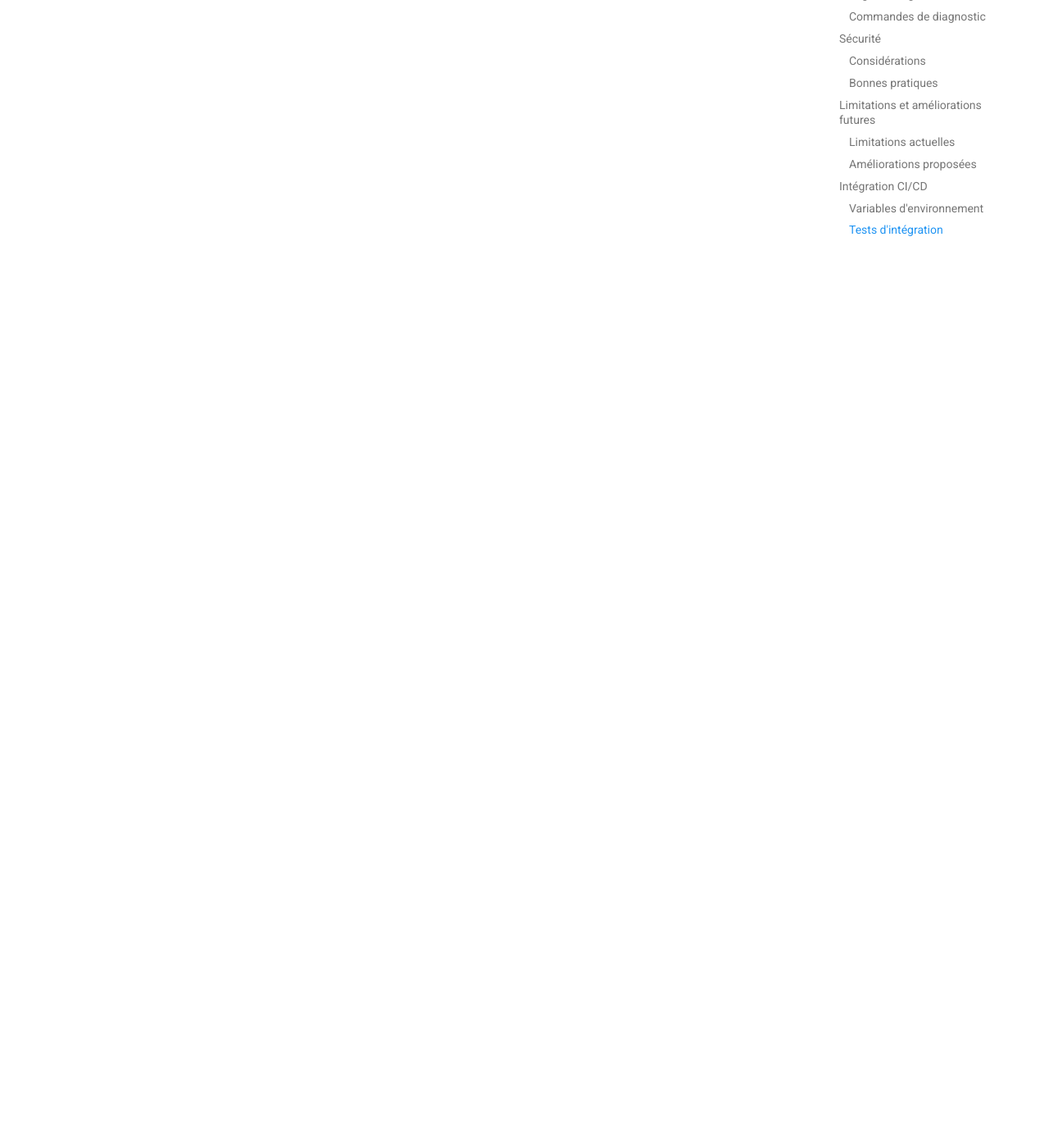
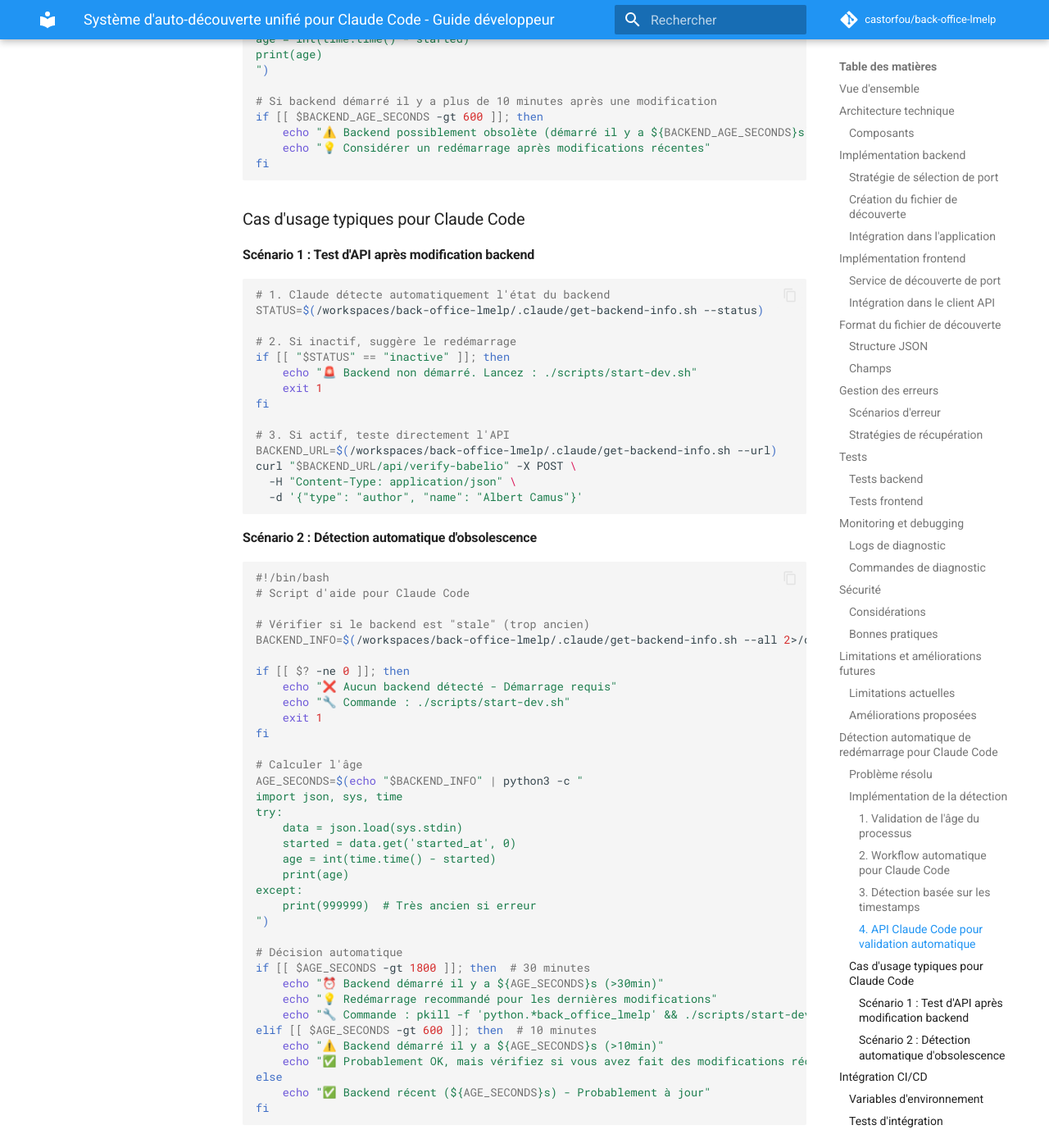
Before and after one commit to castorfou/back-office-lmelp, an MkDocs documentation site: the page built from docs/dev/port-discovery.md, in a window 1280 px wide and 1400 px high, scrolled down 8341 px. Shown: the whole window at 82% size. Built offline with MkDocs 1.6.1 and Material for MkDocs 9.7.7, drawn with Linux system fonts in a browser that asks for light colours; comment, search, counter and statistics services are not loaded; some of the changed text lies outside the part shown.

Commit message:
doc dev port discovery

````diff
--- a/docs/dev/port-discovery.md
+++ b/docs/dev/port-discovery.md
@@ -1,8 +1,12 @@
-# Découverte automatique de port - Guide développeur
+# Système d'auto-découverte unifié pour Claude Code - Guide développeur
 
 ## Vue d'ensemble
 
-Le système de découverte automatique de port résout le problème des conflits de port en permettant au backend de sélectionner automatiquement un port libre, et au frontend de découvrir ce port dynamiquement.
+Le système d'auto-découverte unifié résout plusieurs problèmes critiques :
+- **Élimination du port guessing** : Plus besoin de deviner les ports pour Claude Code
+- **Unification des fichiers** : Un seul fichier `.dev-ports.json` remplace `.backend-port.json`
+- **Auto-discovery cross-directory** : Fonctionne depuis n'importe quel répertoire du projet
+- **Process validation** : Vérifie que les services sont réellement actifs
 
 ## Architecture technique
 
@@ -339,6 +343,141 @@ def cleanup_port_discovery_file():
 3. **Health check intégré** : Validation automatique de la connectivité
 4. **Configuration centralisée** : Registry externe (Redis, etcd)
 
+## Détection automatique de redémarrage pour Claude Code
+
+### Problème résolu
+
+Claude Code peut maintenant détecter automatiquement si un backend doit être relancé après des modifications. Ceci résout le problème où tu modifies du code backend et tu dois relancer manuellement le serveur.
+
+### Implémentation de la détection
+
+#### 1. Validation de l'âge du processus
+
+```bash
+# Scripts Claude Code automatiques
+/workspaces/back-office-lmelp/.claude/get-backend-info.sh --status
+
+# Détecte automatiquement :
+# - Si le processus backend est toujours actif
+# - Depuis combien de temps il a été démarré
+# - Si le fichier de découverte est périmé
+```
+
+#### 2. Workflow automatique pour Claude Code
+
+```bash
+# 1. Vérifier si backend est actif et récent
+BACKEND_STATUS=$(/workspaces/back-office-lmelp/.claude/get-backend-info.sh --status)
+
+if [[ "$BACKEND_STATUS" == "inactive" ]]; then
+    echo "🔄 Backend inactif - redémarrage nécessaire"
+    ./scripts/start-dev.sh &
+    sleep 5  # Attendre le démarrage
+fi
+
+# 2. Récupérer l'URL automatiquement
+BACKEND_URL=$(/workspaces/back-office-lmelp/.claude/get-backend-info.sh --url)
+
+# 3. Tester l'API
+curl "$BACKEND_URL/api/episodes" | jq
+```
+
+#### 3. Détection basée sur les timestamps
+
+Le système track automatiquement :
+
+```json
+{
+  "backend": {
+    "port": 54321,
+    "host": "0.0.0.0",
+    "pid": 12345,
+    "started_at": 1640995200.0,  // Timestamp de démarrage
+    "url": "http://0.0.0.0:54321"
+  }
+}
+```
+
+#### 4. API Claude Code pour validation automatique
+
+```bash
+# Vérifier l'âge du backend (pour savoir s'il faut le relancer)
+BACKEND_AGE_SECONDS=$(/workspaces/back-office-lmelp/.claude/get-backend-info.sh --all | python3 -c "
+import json, sys, time
+data = json.load(sys.stdin)
+started = data.get('started_at', 0)
+age = int(time.time() - started)
+print(age)
+")
+
+# Si backend démarré il y a plus de 10 minutes après une modification
+if [[ $BACKEND_AGE_SECONDS -gt 600 ]]; then
+    echo "⚠️ Backend possiblement obsolète (démarré il y a ${BACKEND_AGE_SECONDS}s)"
+    echo "💡 Considérer un redémarrage après modifications récentes"
+fi
+```
+
+### Cas d'usage typiques pour Claude Code
+
+#### Scénario 1 : Test d'API après modification backend
+
+```bash
+# 1. Claude détecte automatiquement l'état du backend
+STATUS=$(/workspaces/back-office-lmelp/.claude/get-backend-info.sh --status)
+
+# 2. Si inactif, suggère le redémarrage
+if [[ "$STATUS" == "inactive" ]]; then
+    echo "🚨 Backend non démarré. Lancez : ./scripts/start-dev.sh"
+    exit 1
+fi
+
+# 3. Si actif, teste directement l'API
+BACKEND_URL=$(/workspaces/back-office-lmelp/.claude/get-backend-info.sh --url)
+curl "$BACKEND_URL/api/verify-babelio" -X POST \
+  -H "Content-Type: application/json" \
+  -d '{"type": "author", "name": "Albert Camus"}'
+```
+
+#### Scénario 2 : Détection automatique d'obsolescence
+
+```bash
+#!/bin/bash
+# Script d'aide pour Claude Code
+
+# Vérifier si le backend est "stale" (trop ancien)
+BACKEND_INFO=$(/workspaces/back-office-lmelp/.claude/get-backend-info.sh --all 2>/dev/null)
+
+if [[ $? -ne 0 ]]; then
+    echo "❌ Aucun backend détecté - Démarrage requis"
+    echo "🔧 Commande : ./scripts/start-dev.sh"
+    exit 1
+fi
+
+# Calculer l'âge
+AGE_SECONDS=$(echo "$BACKEND_INFO" | python3 -c "
+import json, sys, time
+try:
+    data = json.load(sys.stdin)
+    started = data.get('started_at', 0)
+    age = int(time.time() - started)
+    print(age)
+except:
+    print(999999)  # Très ancien si erreur
+")
+
+# Décision automatique
+if [[ $AGE_SECONDS -gt 1800 ]]; then  # 30 minutes
+    echo "⏰ Backend démarré il y a ${AGE_SECONDS}s (>30min)"
+    echo "💡 Redémarrage recommandé pour les dernières modifications"
+    echo "🔧 Commande : pkill -f 'python.*back_office_lmelp' && ./scripts/start-dev.sh"
+elif [[ $AGE_SECONDS -gt 600 ]]; then  # 10 minutes
+    echo "⚠️ Backend démarré il y a ${AGE_SECONDS}s (>10min)"
+    echo "✅ Probablement OK, mais vérifiez si vous avez fait des modifications récentes"
+else
+    echo "✅ Backend récent (${AGE_SECONDS}s) - Probablement à jour"
+fi
+```
+
 ## Intégration CI/CD
 
 ### Variables d'environnement
````
